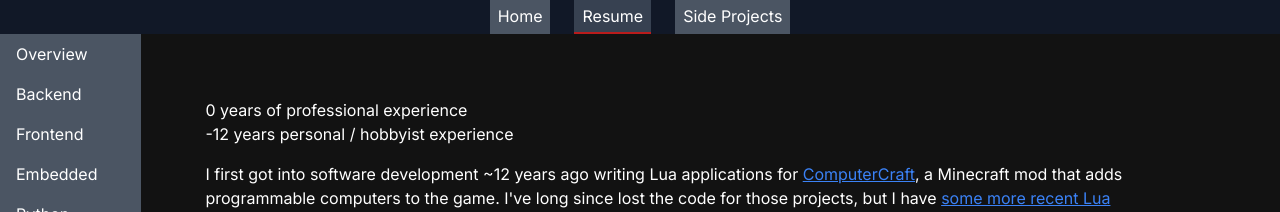
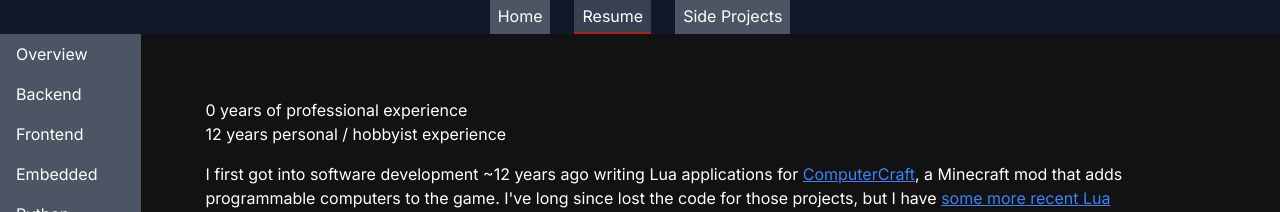
Before and after one commit to quinn-n/Personal-Site, a Next.js app: page /resume/lua in a window 1280 px wide. Shown: the top 212 px of the page. Built offline with nearby package versions, Linux system fonts and the light colour scheme.

Commit message:
Fix negative `personalExperience` number
Subtraction statement was the wrong way around

```diff
--- a/app/resume/lua/page.tsx
+++ b/app/resume/lua/page.tsx
@@ -3,7 +3,7 @@ import { SkillPage } from "@/app/ui/resume/skill-page";
 
 export default function Page() {
   const date = new Date();
-  return <SkillPage personalExperience={2013 - date.getFullYear()} professionalExperience={0}>
+  return <SkillPage personalExperience={date.getFullYear() - 2013} professionalExperience={0}>
     <p>
       I first got into software development ~{date.getFullYear() - 2013} years ago writing Lua applications for&nbsp;
       <ExternalLink href="https://tweaked.cc/">ComputerCraft</ExternalLink>
```
